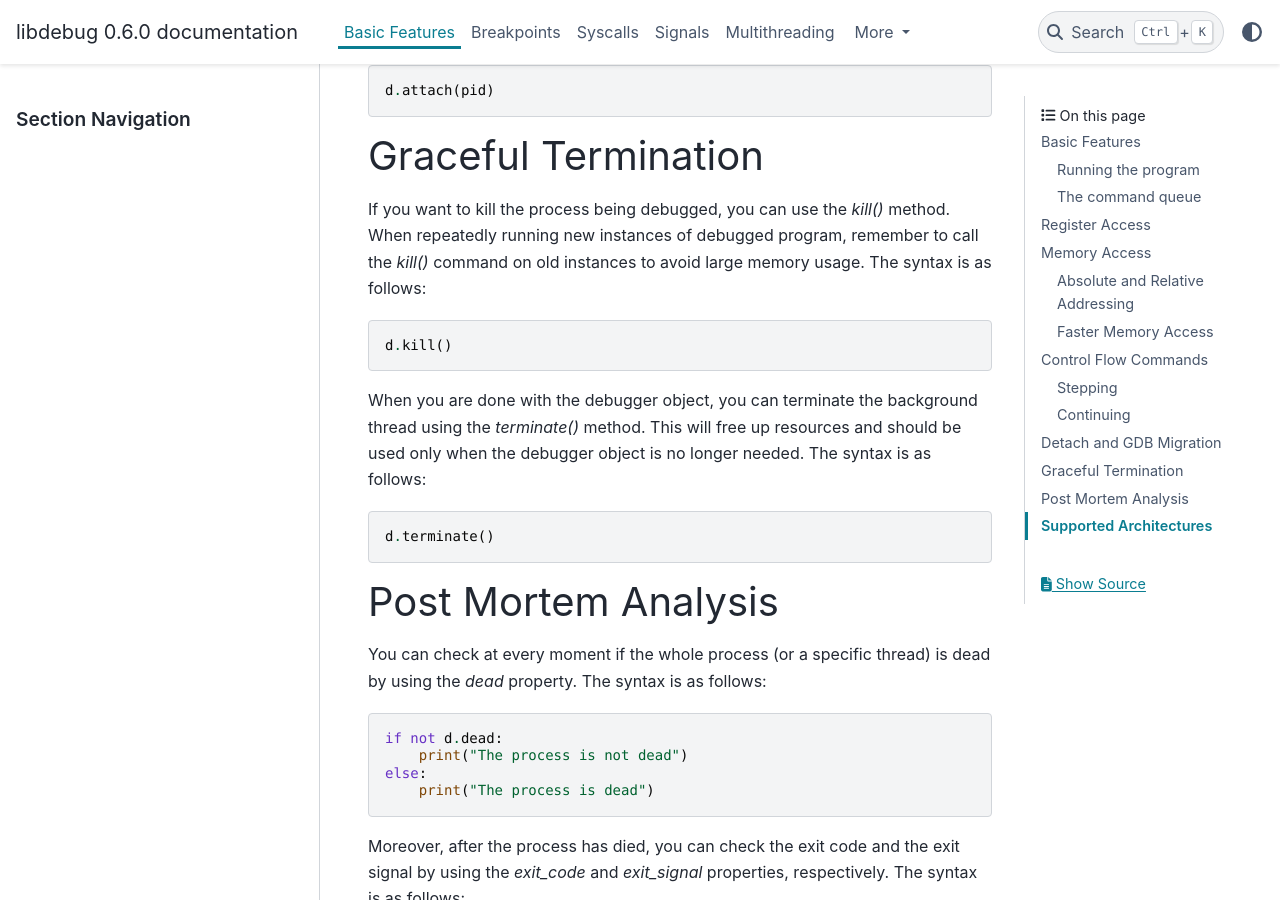
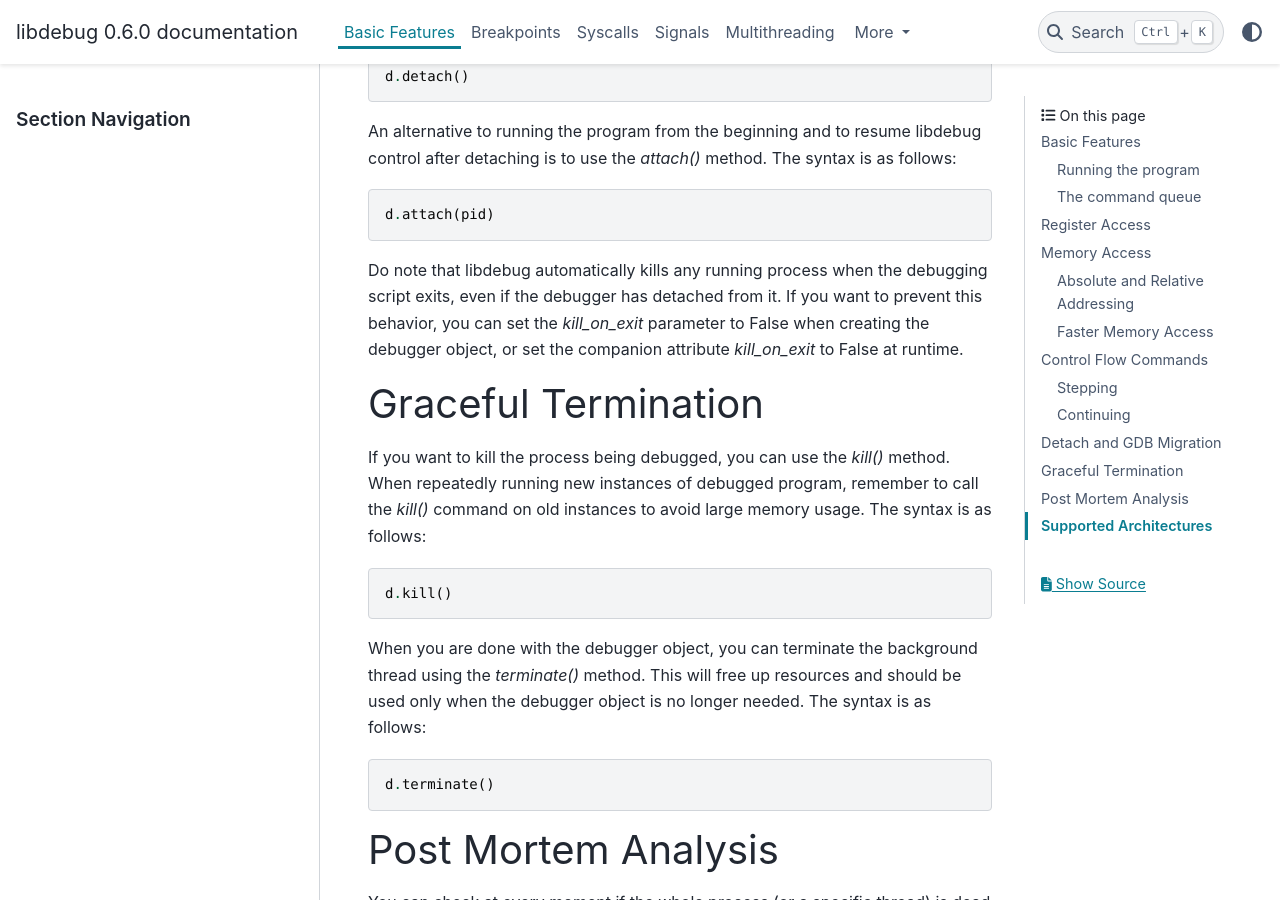
Before and after one commit to libdebug/libdebug, a Sphinx documentation site: the page built from docs/source/basic_features.rst, in a window 1280 px wide and 900 px high, scrolled down 8755 px. Built offline with Sphinx 7.4.7 and the PyData theme 0.15.4, drawn with Linux system fonts in a browser that asks for light colours; some of the changed text lies outside the part shown.

Commit message:
docs: add an explanation about the kill_on_exit parameter

```diff
--- a/docs/source/basic_features.rst
+++ b/docs/source/basic_features.rst
@@ -35,6 +35,8 @@ After creating the debugger object, you can start the execution of the program u
 
 
 The `run()` command returns a `PipeManager` object, which you can use to interact with the program's standard input, output, and error. To read more about the PipeManager interface, please refer to the PipeManager documentation :class:`libdebug.utils.pipe_manager.PipeManager`. Please note that breakpoints are not kept between different runs of the program. If you want to set a breakpoint again, you should do so after the program has restarted.
+
+Any process will be automatically killed when the debugging script exits. If you want to prevent this behavior, you can set the `kill_on_exit` parameter to False when creating the debugger object, or set the companion attribute `kill_on_exit` to False at runtime.
 
 The command queue
 -----------------
@@ -275,6 +277,9 @@ An alternative to running the program from the beginning and to resume libdebug
 
     d.attach(pid)
 
+Do note that libdebug automatically kills any running process when the debugging script exits, even if the debugger has detached from it.
+If you want to prevent this behavior, you can set the `kill_on_exit` parameter to False when creating the debugger object, or set the companion attribute `kill_on_exit` to False at runtime.
+
 Graceful Termination
 ====================
 
```
